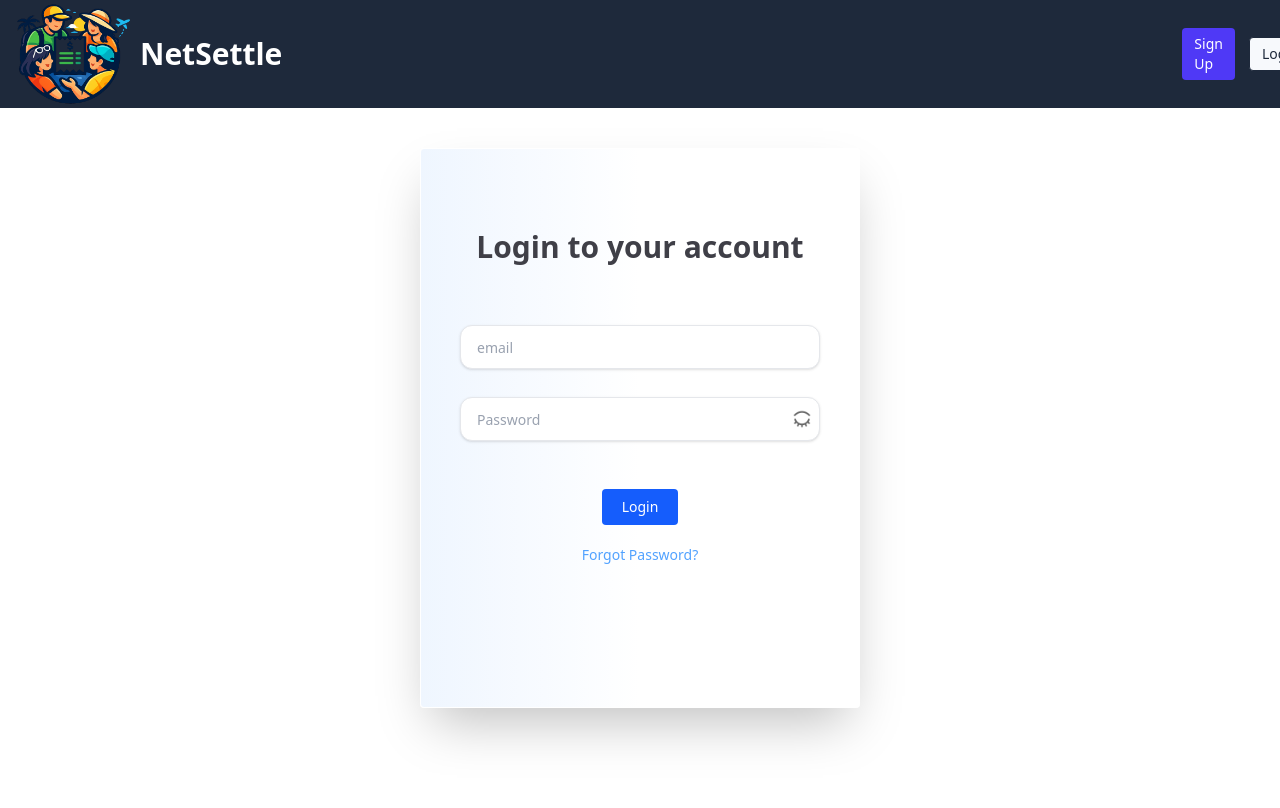
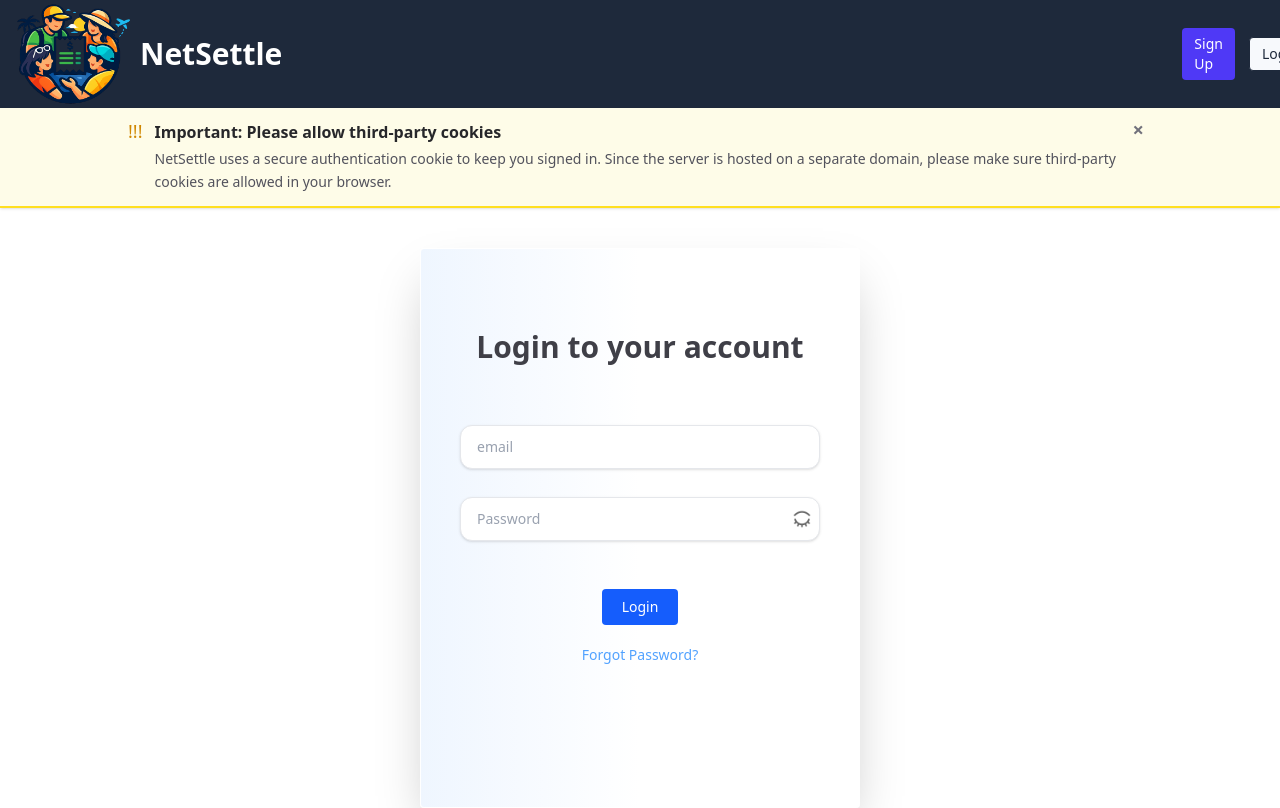
Before and after one commit to AnkuThakur704/netsettle_frontend, a React (Vite) app: page /login in a window 1280 px wide. Shown: the top 808 px of the page. Built offline with nearby package versions, Linux system fonts and the light colour scheme.

Commit message:
added not for allowing third party cookies

```diff
--- a/src/App.jsx
+++ b/src/App.jsx
@@ -10,6 +10,7 @@ import Newtrip from './newtrip.jsx';
 import Edittrip from './edittripcode.jsx';
 import Resetpass from './resetpass.jsx';
 import Setpass from './setpass.jsx';
+import SettleUp from './settleup';
 const api = import.meta.env.VITE_URL;
 export const LoggedInctx = createContext();
 
@@ -201,6 +202,9 @@ function App() {
          <Route path={`/edittrip/:tripcode`}  element={<Edittrip/>}></Route>
          <Route path={'/resetpass'} element={<Resetpass/>}></Route>
          <Route path={'/setpass'} element={<Setpass/>}></Route>
+         <Route path='/dashboard' element={<Dashboard />}></Route>
+
+        <Route path="/settleup" element={<SettleUp />} />
       </Routes>
       </Authprovider>
     </>
--- a/src/edittripcode.jsx
+++ b/src/edittripcode.jsx
@@ -103,7 +103,6 @@ const Edittrip = () => {
 
     useEffect(() => {
        if(stlmnt.length!=0) console.log("s.p: ",stlmnt[0].p)
-       console.log(typeof stlmnt)
     }, [members,expenses,balances,stlmnt])
 
     useEffect(() => {
--- a/src/login.jsx
+++ b/src/login.jsx
@@ -1,80 +1,126 @@
 import { useState } from "react"
-import {useNavigate} from "react-router-dom"
+import { useNavigate } from "react-router-dom"
 import { useContext } from 'react';
-import {LoggedInctx} from './App'
+import { LoggedInctx } from './App'
 import { GoogleLogin } from '@react-oauth/google';
 const api = import.meta.env.VITE_URL;
 const Login = () => {
-    const {loggedIn,setloggeduser ,setloggedIn} = useContext(LoggedInctx)
+    const { loggedIn, setloggeduser, setloggedIn } = useContext(LoggedInctx)
     const navigate = useNavigate()
     const [formdata, setformdata] = useState({})
     const [wrong, setwrong] = useState(false)
     const [seepass, setseepass] = useState(false)
-    const handlesubmit = async(e)=>{
+    const [shownote, setshownote] = useState(true)
+    const [closingnote, setclosingnote] = useState(false)
+    const handlesubmit = async (e) => {
         e.preventDefault()
-        const r = await fetch(`${api}/login`,{method:"POST",headers:{
-            "Content-Type":"application/json"
+        const r = await fetch(`${api}/login`, {
+            method: "POST", headers: {
+                "Content-Type": "application/json"
             },
-        credentials:"include",
-    body:JSON.stringify({
-        email:formdata.email,
-        password:formdata.password
-    })})
+            credentials: "include",
+            body: JSON.stringify({
+                email: formdata.email,
+                password: formdata.password
+            })
+        })
         const data = await r.json()
-    console.log("this is log data: ",data)
-    if(data.success){
+        console.log("this is log data: ", data)
+        if (data.success) {
             setwrong(false)
             setloggedIn(true)
-        setloggeduser({name:data.name,email:formdata.email})
+            setloggeduser({ name: data.name, email: formdata.email })
             navigate(data.redirect)
         }
-    else{
+        else {
             setwrong(true)
         }
     }
-    const handlegooglelogin = async(credentialResponse)=>{
+    const handlegooglelogin = async (credentialResponse) => {
         console.log("google login called")
-        const r = await fetch(`${api}/googlelogin`,{method:"POST",
-            headers:{
-                "Content-Type":"application/json"
+        const r = await fetch(`${api}/googlelogin`, {
+            method: "POST",
+            headers: {
+                "Content-Type": "application/json"
             },
-            credentials:"include",
-            body:JSON.stringify({
-                credential:credentialResponse.credential
+            credentials: "include",
+            body: JSON.stringify({
+                credential: credentialResponse.credential
             })
         })
-        console.log("this is the response: ",credentialResponse)
+        console.log("this is the response: ", credentialResponse)
         const d = await r.json()
-        if(d.success){
+        if (d.success) {
             navigate(d.redirect)
         }
     }
 
-    const resetpass = async()=>{
+    const resetpass = async () => {
         console.log("a req to reset pass.")
         navigate('/resetpass')
     }
 
     return (
         <>
+            {shownote && (
+  <div
+    className={`w-full overflow-hidden bg-yellow-50 border-b-2 border-yellow-300 shadow-sm
+      transition-all duration-700 ease-in-out
+      ${closingnote ? "max-h-0 opacity-0 py-0" : "max-h-40 opacity-100 px-4 py-3"}`}
+  >
+    <div className="max-w-5xl mx-auto flex items-start gap-3 relative pr-8">
+      <div className="text-yellow-600 text-lg leading-none mt-0.5">
+        !!!
+      </div>
+
+      <div>
+        <p className="font-bold text-sm lg:text-base text-zinc-800">
+          Important: Please allow third-party cookies
+        </p>
+
+        <p className="text-xs lg:text-sm text-zinc-600 mt-1 leading-relaxed">
+          NetSettle uses a secure authentication cookie to keep you signed in.
+          Since the server is hosted on a separate domain, please
+          make sure third-party cookies are allowed in your browser.
+        </p>
+      </div>
+
+      <button
+        type="button"
+        onClick={() => {
+          setclosingnote(true)
+          setTimeout(() => {
+            setshownote(false)
+          }, 700)
+        }}
+        className="absolute right-0 top-0 text-xl text-zinc-500 hover:text-zinc-800 font-bold leading-none px-2"
+        aria-label="Close"
+      >
+        ×
+      </button>
+    </div>
+  </div>
+)}
+
+
             <div className='w-full h-full flex flex-col items-center justify-center'>
                 <div className='bg-linear-to-r from-blue-50 via-white to-white border border-white lg:w-110 w-[90vw] h-140 rounded-sm mt-10 flex flex-col items-center gap-5 shadow-2xl'>
                     <p className='font-extrabold lg:text-3xl text-2xl text-zinc-700 mt-20'>Login to your account</p>
-        <form className='flex flex-col items-center gap-7 mt-10'onSubmit={handlesubmit}>
-            <input type="email" name="email" placeholder="email" onChange={(e)=>setformdata({...formdata,email:e.target.value})} spellCheck={false} autoCorrect='off'  className="lg:w-90  h-11 px-4 rounded-xl
+                    <form className='flex flex-col items-center gap-7 mt-10' onSubmit={handlesubmit}>
+                        <input type="email" name="email" placeholder="email" onChange={(e) => setformdata({ ...formdata, email: e.target.value })} spellCheck={false} autoCorrect='off' className="lg:w-90  h-11 px-4 rounded-xl
            bg-white border border-gray-200
            text-sm text-gray-700 placeholder-gray-400
            shadow-sm
            focus:outline-none focus:ring-2 focus:ring-blue-200 focus:border-blue-500
            transition" required />
                         <div className="relative">
-             <input type={seepass?"text":"password"} name="password" placeholder="Password" onChange={(e)=>setformdata({...formdata,password:e.target.value})} spellCheck={false} autoCorrect='off' autoComplete='off' className="lg:w-90 h-11 px-4 rounded-xl
+                            <input type={seepass ? "text" : "password"} name="password" placeholder="Password" onChange={(e) => setformdata({ ...formdata, password: e.target.value })} spellCheck={false} autoCorrect='off' autoComplete='off' className="lg:w-90 h-11 px-4 rounded-xl
            bg-white border border-gray-200
            text-sm text-gray-700 placeholder-gray-400
            shadow-sm
            focus:outline-none focus:ring-2 focus:ring-blue-200 focus:border-blue-500
            transition" required />
-           <button type="button" className="w-5 absolute top-3 right-2 " onClick={()=>setseepass(!seepass)}> <img className="grayscale opacity-60" src={!seepass?"/openeye.png":"/closedeye.png"} alt="" />
+                            <button type="button" className="w-5 absolute top-3 right-2 " onClick={() => setseepass(!seepass)}> <img className="grayscale opacity-60" src={!seepass ? "/openeye.png" : "/closedeye.png"} alt="" />
                             </button>
                         </div>
                         <input type="submit" className='w-fit h-9 bg-blue-600 hover:bg-blue-700 text-white font mt-5 p-2 px-5 rounded-sm text-sm hover:cursor-pointer' value="Login" />
@@ -88,7 +134,11 @@ const Login = () => {
                             console.log('Login Failed');
                         }}
                     />
-        {wrong&&<p className="text-sm text-red-400 ">*Wrong credentials</p>}
+
+
+
+
+                    {wrong && <p className="text-sm text-red-400 ">*Wrong credentials</p>}
                 </div>
             </div>
         </>
--- a/src/signup.jsx
+++ b/src/signup.jsx
@@ -41,6 +41,9 @@ const signup = () => {
         console.log(data.redirect)
         console.log("redirect above")
         navigate(data.redirect)
+      }
+      else{
+        console.log("sign up failed")
       }
 
     }
```
Also changed, not shown: src/navbar.jsx (+4 -4 lines), 1 other file (tests, documents, lock files or other folders). Lines whose indentation alone changed are shown as unchanged.
